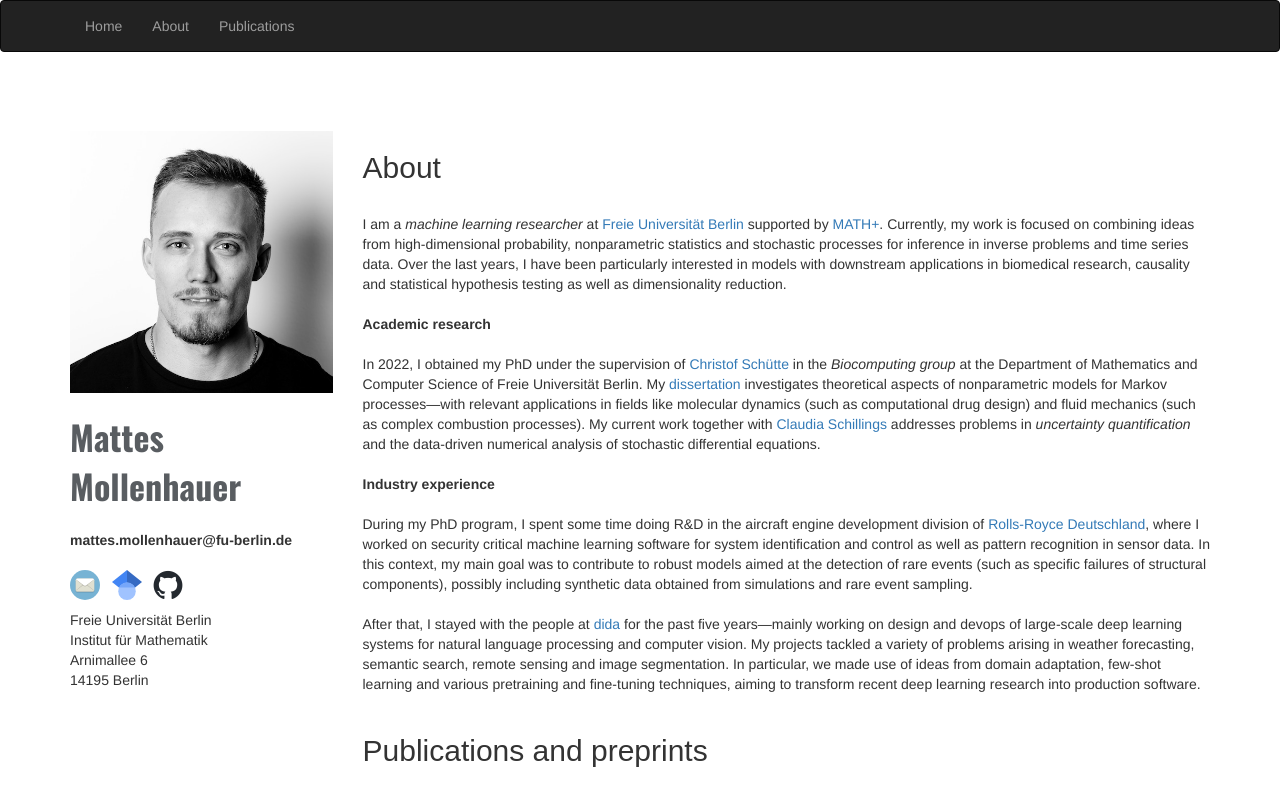
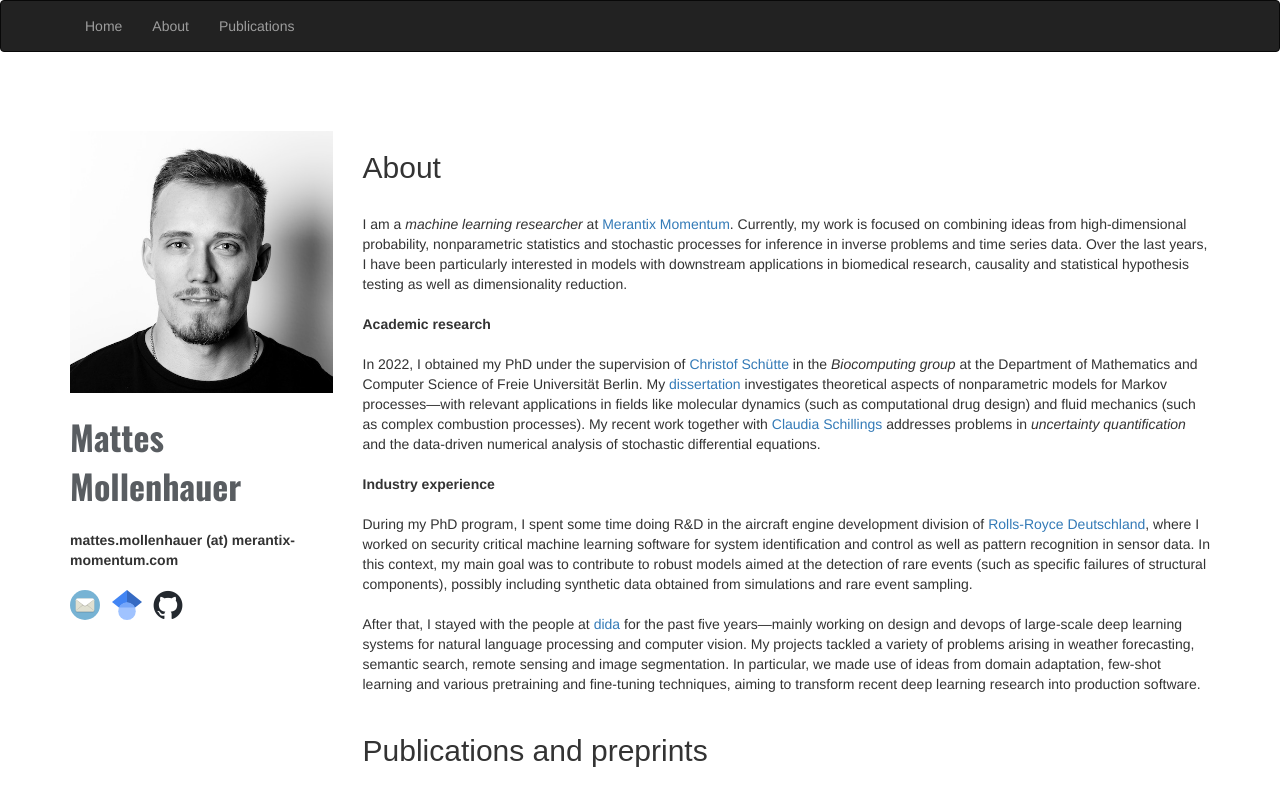
Before and after one commit to mollenhauerm/mollenhauerm.github.io, a plain HTML site: page index.html in a window 1280 px wide. Shown: the top 796 px of the page. Drawn offline with nearby package versions, Linux system fonts and the light colour scheme.

Commit message:
update MxM affiliation

```diff
--- a/index.html
+++ b/index.html
@@ -50,7 +50,8 @@
         <a style="color:#595d61;" href="index.html"><b>Mattes Mollenhauer</b></a>
         </div>
         <br>
-        <p><b>mattes.mollenhauer@fu-berlin.de</b>
+        <p><b>mattes.mollenhauer
+            (at) merantix-momentum.com</b>
         <br>
         <br>
         <a style="color:#333;"
@@ -72,10 +73,6 @@
             height="30"></a>
         <br>
         <p>
-        Freie Universität Berlin<br>
-        Institut für Mathematik<br>
-        Arnimallee 6<br>
-        14195 Berlin<br>
         <br>
         </p>
     </div>
@@ -87,8 +84,7 @@
     <br>
 
     I am a <i>machine learning researcher</i> at
-    <a href="https://www.fu-berlin.de">Freie Universität Berlin</a>
-    supported by <a href="https://mathplus.de">MATH+</a>.
+    <a href="https://en.merantix-momentum.com">Merantix Momentum</a>.
     Currently, my work is focused on combining ideas from high-dimensional
     probability, nonparametric statistics and stochastic processes
     for inference in inverse problems and time series data.
@@ -115,7 +111,7 @@
     fields like molecular dynamics (such as computational drug design)
     and fluid mechanics (such as complex combustion processes).
 
-    My current work together with
+    My recent work together with
     <a href="https://www.mi.fu-berlin.de/math/groups/naspde/members/claudia_schillings.html">
     Claudia Schillings</a>
     addresses problems in <i>uncertainty quantification</i>
```
